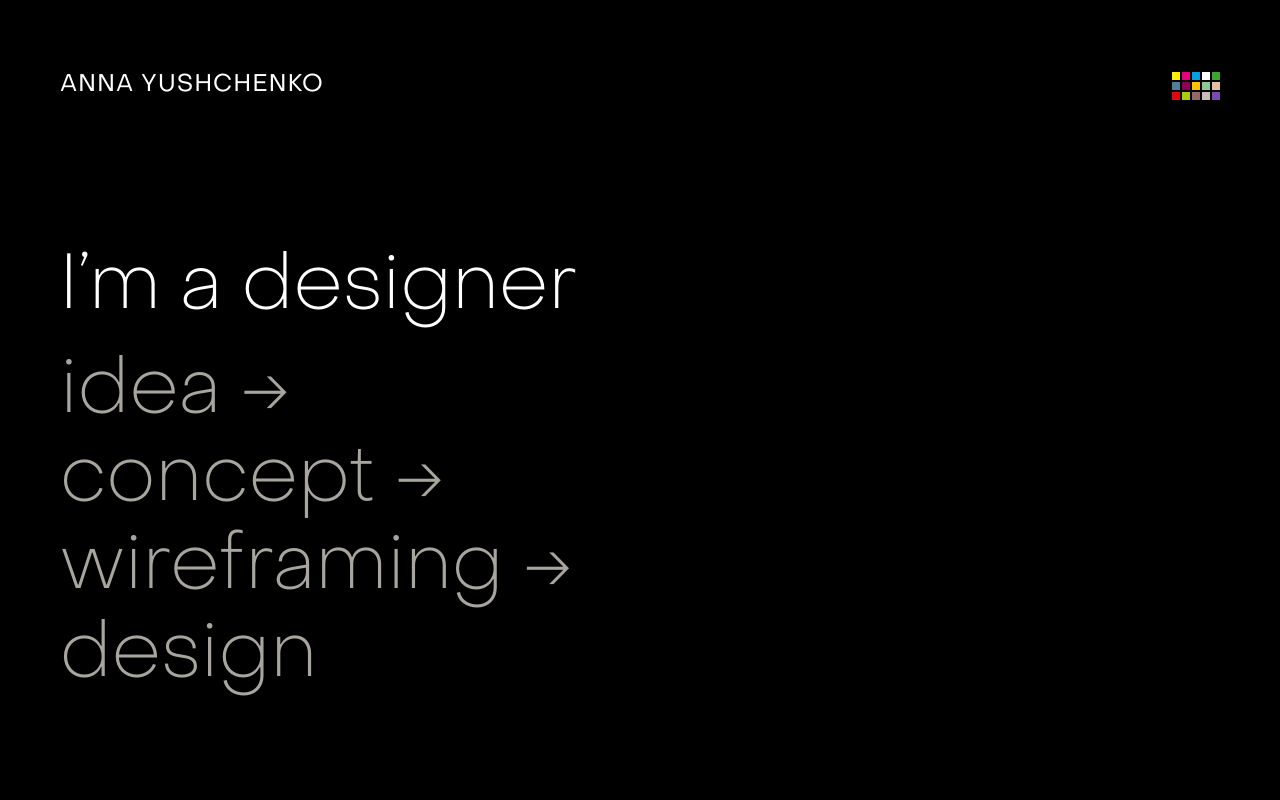
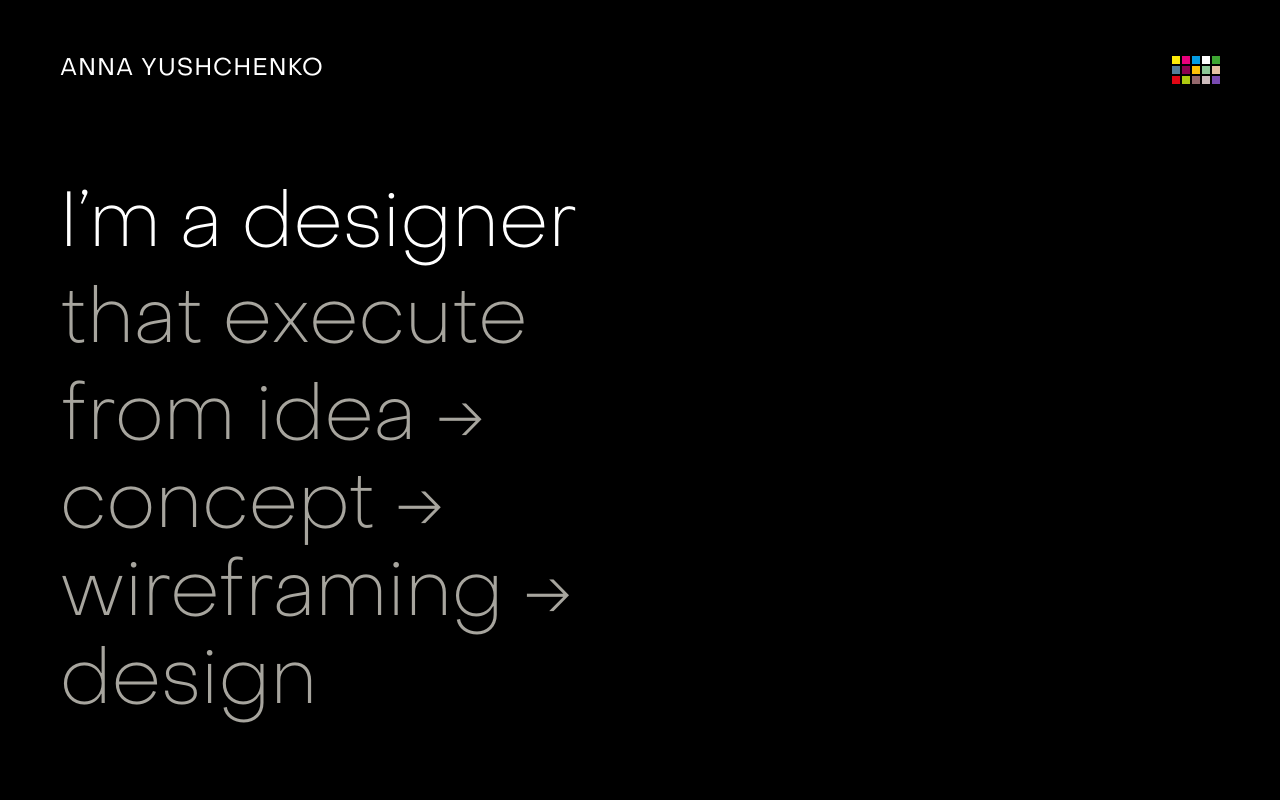
Before and after one commit to morozowandrey/ann-site, an Angular app: page / in a window 1280 px wide. Shown: the top 800 px of the page. Built offline with nearby package versions, Linux system fonts and the light colour scheme.

Commit message:
UI fixes, home page + contacts page

```diff
--- a/src/app/components/contacts-page/contacts-page.component.scss
+++ b/src/app/components/contacts-page/contacts-page.component.scss
@@ -1,21 +1,22 @@
 @import "mixins", "media-mixins", "var";
 
 .contacts-page {
-  height: calc(100vh - 324px);
+  // height: calc(100vh - 324px);
+  height: 100vh;
   overflow: hidden;
 
   @include media-breakpoint-down(1440) {
-    height: calc(100vh - 264px);
+    // height: calc(100vh - 264px);
   }
   @include media-breakpoint-down(1366) {
-    height: calc(100vh - 232px);
+    // height: calc(100vh - 232px);
   }
   @include media-breakpoint-down(768) {
-    height: calc(100vh - 336px);
+    height: calc(100vh - 164px);
     align-items: flex-end;
   }
   @include media-breakpoint-down(375) {
-    height: calc(100vh - 198px);
+    height: calc(100vh - 100px);
   }
 
   &-content {
--- a/src/app/components/home/home.component.html
+++ b/src/app/components/home/home.component.html
@@ -5,8 +5,8 @@
       <h1 class="home__title">
         I’m a designer
       </h1>
-      <!-- <p class="home__subtitle">that execute</p> -->
-      <p class="home__subtitle_mob">idea →<br>concept →<br>wireframing →<br>design</p>
+      <p class="home__subtitle">that execute</p>
+      <p class="home__subtitle_mob">from idea →<br>concept →<br>wireframing →<br>design</p>
     </div>
 
     <div class="home-marquee">
--- a/src/app/components/home/home.component.scss
+++ b/src/app/components/home/home.component.scss
@@ -1,15 +1,15 @@
 @import "mixins", "media-mixins", "var", "animations";
 
 .home {
-  height: calc(100vh - 172px);
+  padding-top: 140px;
+  height: calc(100vh - 140px);
 
   @include media-breakpoint-down(1440) {
-    height: calc(100vh - 140px);
-  }
-  @include media-breakpoint-down(1366) {
-    height: calc(100vh - 124px);
+    padding-top: 80px;
+    height: calc(100vh - 108px);
   }
   @include media-breakpoint-down(768) {
+    padding-top: 0px;
     height: 100vh;
   }
 
@@ -28,20 +28,12 @@
     display: flex;
     justify-content: space-between;
     align-items: baseline;
-    padding-left: 148px;
-
-    @include media-breakpoint-down(1440) {
-      padding-left: 117px;
-    }
-
-    @include media-breakpoint-down(1366) {
-      padding-left: 123px;
-    }
+    padding-left: 104px;
 
     @include media-breakpoint-down(768) {
       flex-direction: column;
       padding-left: 60px;
-      margin-bottom: 80px;
+      margin-bottom: 72px;
     }
 
     @include media-breakpoint-down(375) {
@@ -52,13 +44,13 @@
 
   &__title {
     @include title-white;
-    margin-bottom: 74px;
+    margin-bottom: 56px;
     margin-right: 32px;
     font-size: 140px;
     line-height: 0.7;
 
     @include media-breakpoint-down(1440) {
-      margin-bottom: 19px;
+      margin-bottom: 24px;
       margin-right: 24px;
       font-size: 104px;
       line-height: 0.94;
@@ -70,14 +62,14 @@
     }
 
     @include media-breakpoint-down(768) {
-      margin-bottom: 16px;
+      margin-bottom: 8px;
       margin-right: 0;
       font-size: 78px;
       line-height: 1.13;
     }
 
     @include media-breakpoint-down(375) {
-      margin-bottom: 8px;
+      margin-bottom: 6px;
       font-size: 40px;
       line-height: 1.2;
     }
@@ -100,12 +92,14 @@
     }
 
     @include media-breakpoint-down(768) {
-      margin-bottom: 40px;
+      font-size: 78px;
+      line-height: 1.13;
+      margin-bottom: 8px;
     }
 
     @include media-breakpoint-down(375) {
-      margin-bottom: 24px;
-      font-size: 24px;
+      margin-bottom: 6px;
+      font-size: 40px;
     }
 
     &_mob {
@@ -150,5 +144,9 @@
         display: none;
       }
     }
+
+    @include media-breakpoint-down(768) {
+      display: none;
+    }
   }
 }
--- a/src/app/shared/components/header/header.component.scss
+++ b/src/app/shared/components/header/header.component.scss
@@ -4,19 +4,15 @@
   position: absolute;
   width: 100%;
   z-index: 102;
-  padding: 72px 0;
+  padding: 56px 0;
   background-color: #000;
 
   @include media-breakpoint-down(1440) {
-    padding: 56px 0;
-  }
-
-  @include media-breakpoint-down(1366) {
-    padding: 48px 0;
+    padding: 40px 0;
   }
 
   @include media-breakpoint-down(768) {
-    padding: 72px 0;
+    padding: 56px 0;
   }
 
   @include media-breakpoint-down(375) {
@@ -26,7 +22,7 @@
   &__logo {
     font-family: $r-ff;
     font-size: 16px;
-    letter-spacing: 0.6px;
+    letter-spacing: 1px;
     color: #fff;
     text-transform: uppercase;
 
@@ -73,6 +69,10 @@
         display: flex;
         text-transform: uppercase;
         background: none;
+
+        font-size: 16px;
+        letter-spacing: 1px;
+        line-height: 1.3;
 
         &:hover {
           color: #fff;
--- a/src/app/styles/animations.scss
+++ b/src/app/styles/animations.scss
@@ -54,8 +54,9 @@
 }
 
 .text-gradient-animation {
-  color: #f35626;
-  background-image: -webkit-linear-gradient(92deg, #f35626, #feab3a);
+  color: #ff0000;
+  // background-image: -webkit-linear-gradient(92deg, #f35626, #feab3a);
+  background-image: -webkit-linear-gradient(92deg, #ff0000, #8dff00);
   background-clip: text;
   -webkit-text-fill-color: transparent;
   animation: textGradientAnimation 5s infinite linear;
--- a/src/app/styles/helpers.scss
+++ b/src/app/styles/helpers.scss
@@ -14,14 +14,8 @@
 }
 
 .container {
-  padding: 0 148px;
+  padding: 0 104px;
 
-  @include media-breakpoint-down(1440) {
-    padding: 0 117px;
-  }
-  @include media-breakpoint-down(1366) {
-    padding: 0 123px;
-  }
   @include media-breakpoint-down(768) {
     padding: 0 60px;
   }
```
